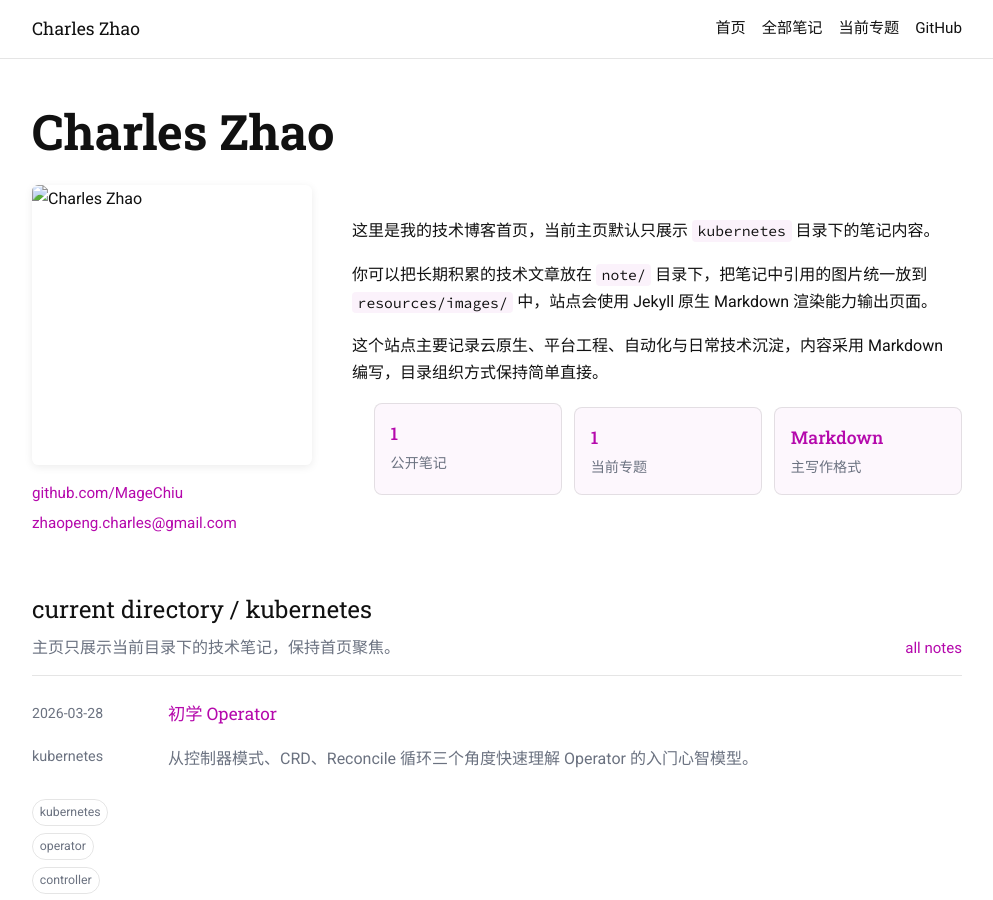
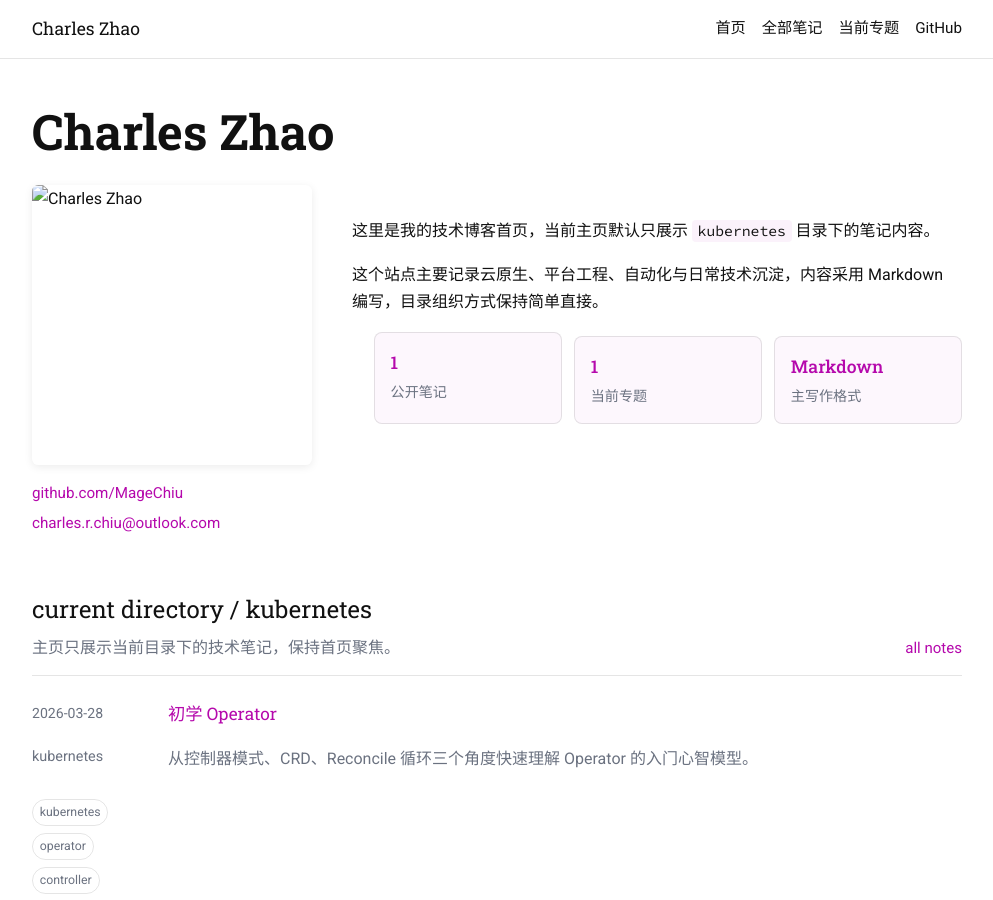
Before and after one commit to MageChiu/magechiu.github.io, a Jekyll site: the page built from index.md, in a window 1280 px wide and 900 px high. Shown: the whole window, without its empty margins (143-1136 px from the left). Built offline with Jekyll 4.4.1, drawn with Linux system fonts in a browser that asks for light colours.

```diff
--- a/_config.yml
+++ b/_config.yml
@@ -10,7 +10,7 @@ highlighter: rouge
 homepage_note_directory: kubernetes
 plugins:
   - jekyll-feed
-email: zhaopeng.charles@gmail.com
+email: charles.r.chiu@outlook.com
 
 profile:
   subtitle: 平台工程 / 云原生 / AI 工程化
--- a/index.md
+++ b/index.md
@@ -5,5 +5,3 @@ description: 技术博客首页，默认聚焦当前目录下的笔记。
 ---
 
 这里是我的技术博客首页，当前主页默认只展示 `{{ site.homepage_note_directory }}` 目录下的笔记内容。
-
-你可以把长期积累的技术文章放在 `note/` 目录下，把笔记中引用的图片统一放到 `resources/images/` 中，站点会使用 Jekyll 原生 Markdown 渲染能力输出页面。
```
Also changed, not shown: docs/github-pages-setup.md (+1 -1 lines).
